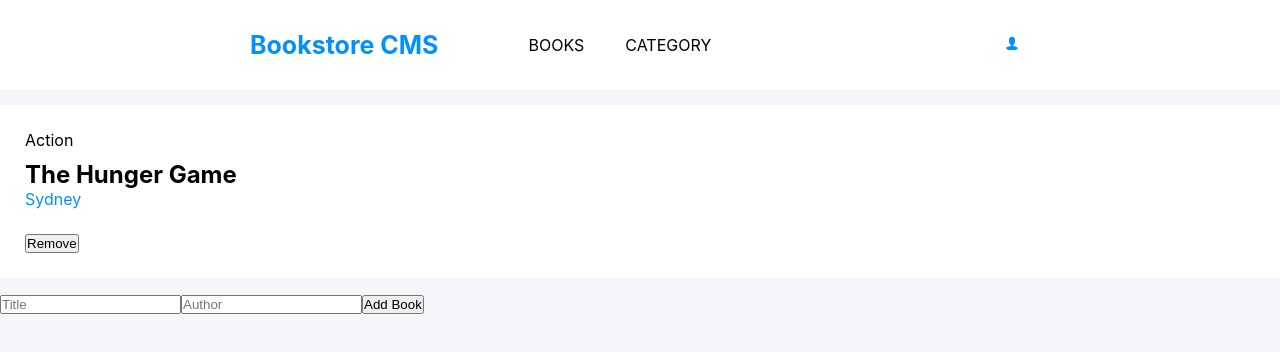
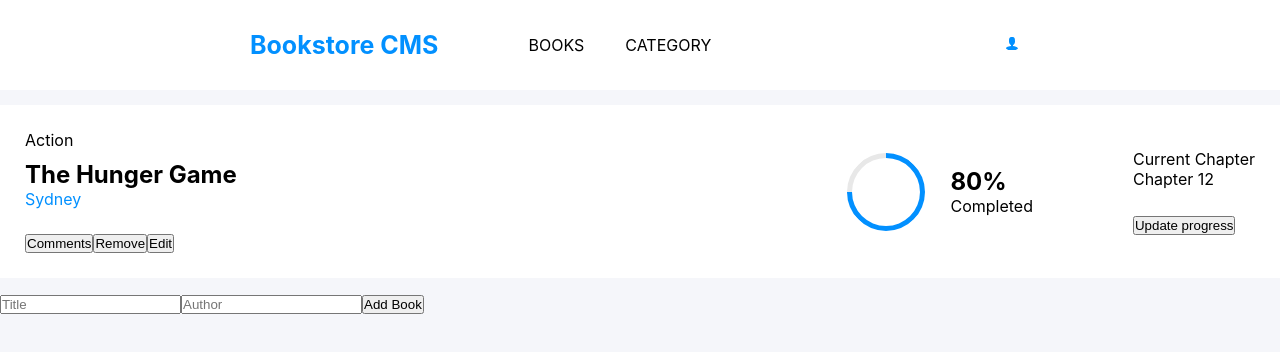
Before and after one commit to hansderly/bookstore, a React (Create React App) app: page /books in a window 1280 px wide. Shown: the top 352 px of the page. Built offline with nearby package versions, Linux system fonts and the light colour scheme; the HTML template or start-up script is replaced by a standard one.

Commit message:
add all infos insind bookcard component

```diff
--- a/src/components/BookCard/BookCard.js
+++ b/src/components/BookCard/BookCard.js
@@ -12,7 +12,25 @@ const BookCard = ({ title, author }) => (
         <p>{author}</p>
       </div>
       <div className={styles.actions}>
+        <button type="button">Comments</button>
         <button type="button">Remove</button>
+        <button type="button">Edit</button>
+      </div>
+    </div>
+    <div className={styles.right}>
+      <div className={styles.completed}>
+        <div className={styles.circle} />
+        <div className={styles.pourcentage}>
+          <h2>80%</h2>
+          <p>Completed</p>
+        </div>
+      </div>
+      <div>
+        <div className={styles.chapterInfos}>
+          <div>Current Chapter</div>
+          <div>Chapter 12</div>
+        </div>
+        <button type="button">Update progress</button>
       </div>
     </div>
   </div>
```
